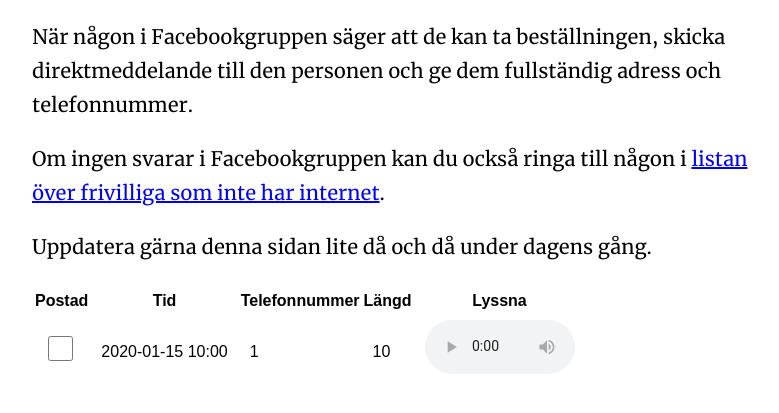
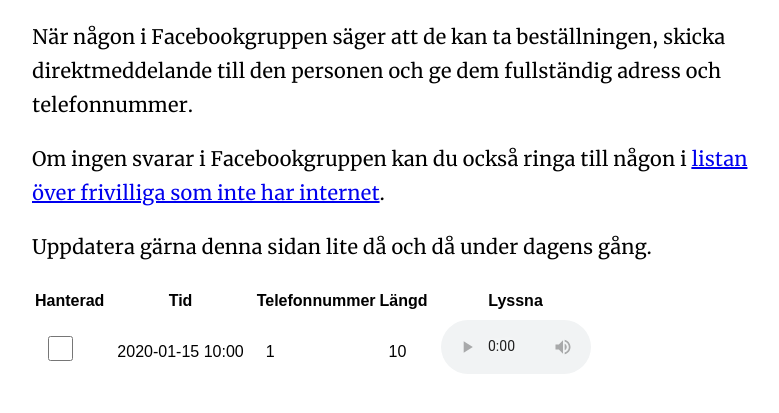
Before and after one commit to andreasjansson/coronahjalpen-habo, a Django app: template web/templates/calls.html in a window 1280 px wide. Shown: the part 254-667 px from the top of the page, without its empty margins (228-1007 px from the left). Run offline with Django 3.2, Linux system fonts and the light colour scheme; the template is opened without the code that fills it: most values are stand-ins (such as "Sample title", 1, 10 or a date in 2020); some web fonts are replaced.

Commit message:
s/postad/hanterad

```diff
--- a/web/templates/calls.html
+++ b/web/templates/calls.html
@@ -22,7 +22,7 @@
 <table id="voicemail">
   <thead>
     <tr>
-      <th>Postad</th>
+      <th>Hanterad</th>
       <th>Tid</th>
       <th>Telefonnummer</th>
       <th>Längd</th>
```
